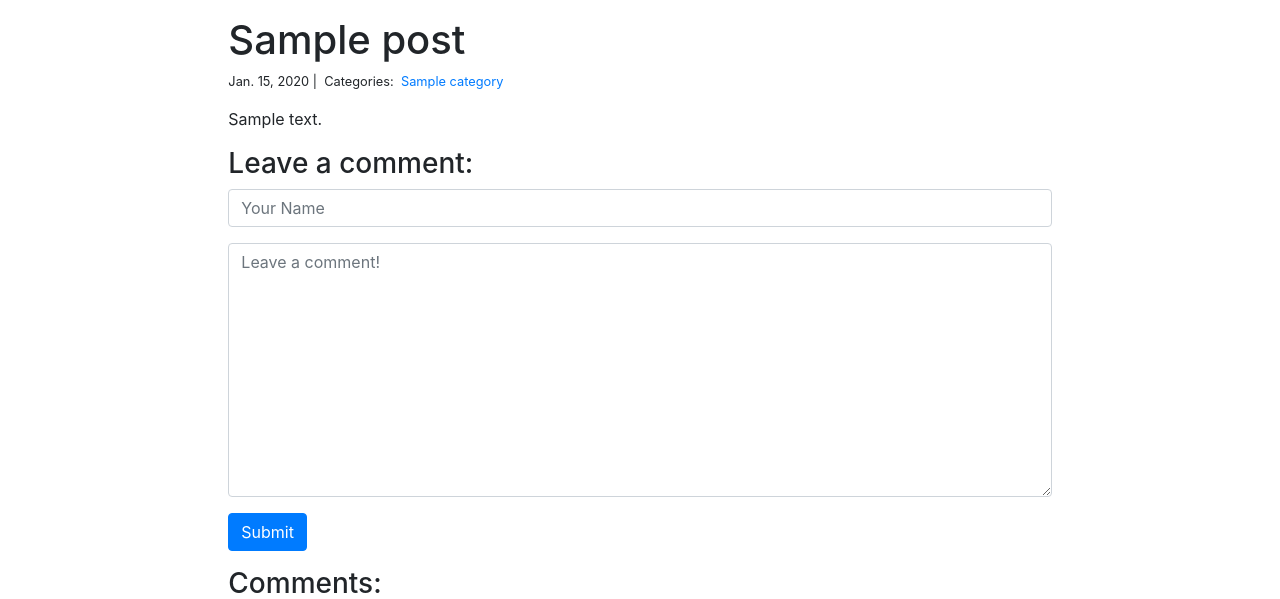
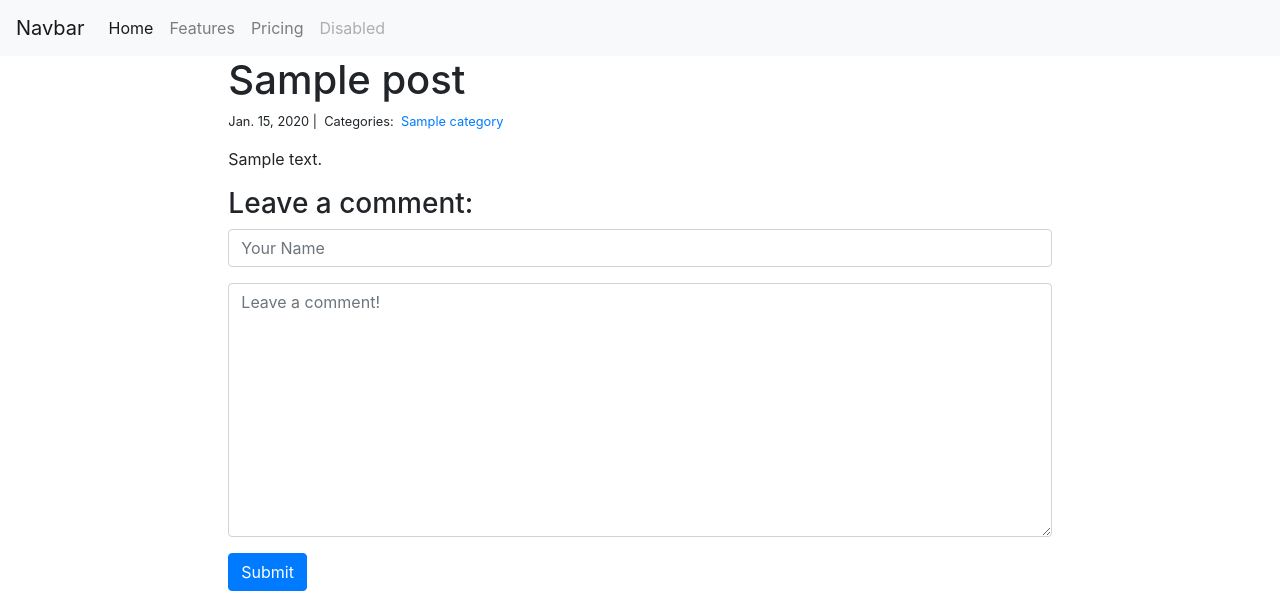
Before and after one commit to RT-Anthony/Personal_Site, a Django app: page /blog/1/ in a window 1280 px wide. Shown: the top 599 px of the page. Run offline with Django 3.2, Linux system fonts and the light colour scheme; tables that the repository leaves empty hold one stand-in row (values such as "Sample post"); some libraries are stand-ins or nearby versions.

Commit message:
navbar test

```diff
--- a/personal_site/templates/base.html
+++ b/personal_site/templates/base.html
@@ -1,9 +1,28 @@
 <link rel="stylesheet" href="https://stackpath.bootstrapcdn.com/bootstrap/4.1.3/css/bootstrap.min.css" integrity="sha384-MCw98/SFnGE8fJT3GXwEOngsV7Zt27NXFoaoApmYm81iuXoPkFOJwJ8ERdknLPMO" crossorigin="anonymous">
 
 {% block navbar %}
-<div class="navbar navbar-inverse" role="navigation">
-
-</div>
+<nav class="navbar navbar-expand-lg navbar-light bg-light">
+    <a class="navbar-brand" href="#">Navbar</a>
+    <button class="navbar-toggler" type="button" data-toggle="collapse" data-target="#navbarNav" aria-controls="navbarNav" aria-expanded="false" aria-label="Toggle navigation">
+      <span class="navbar-toggler-icon"></span>
+    </button>
+    <div class="collapse navbar-collapse" id="navbarNav">
+      <ul class="navbar-nav">
+        <li class="nav-item active">
+          <a class="nav-link" href="#">Home <span class="sr-only">(current)</span></a>
+        </li>
+        <li class="nav-item">
+          <a class="nav-link" href="#">Features</a>
+        </li>
+        <li class="nav-item">
+          <a class="nav-link" href="#">Pricing</a>
+        </li>
+        <li class="nav-item">
+          <a class="nav-link disabled" href="#">Disabled</a>
+        </li>
+      </ul>
+    </div>
+</nav>
 {% endblock %}
 
 {% block page_content %}{% endblock %}
```
